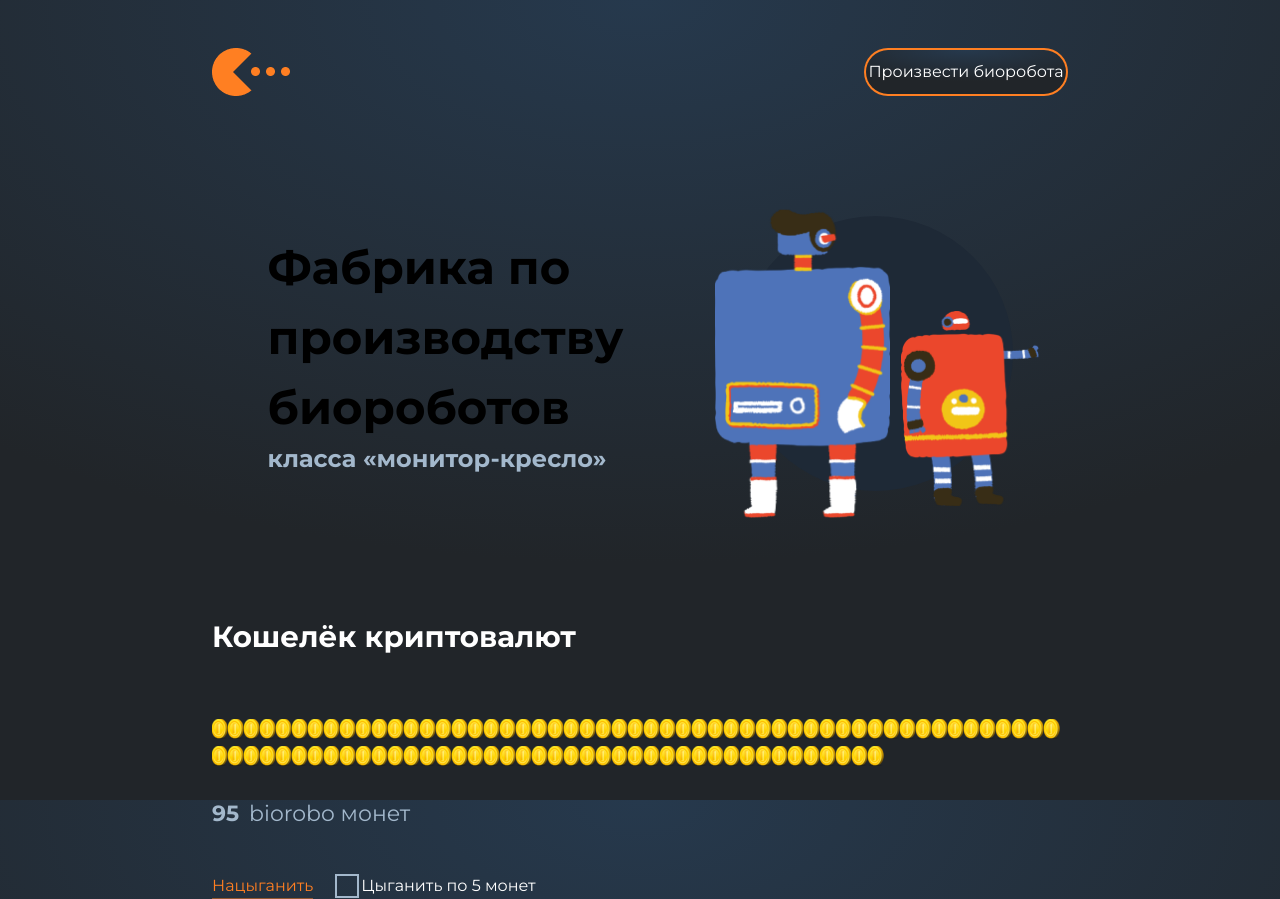
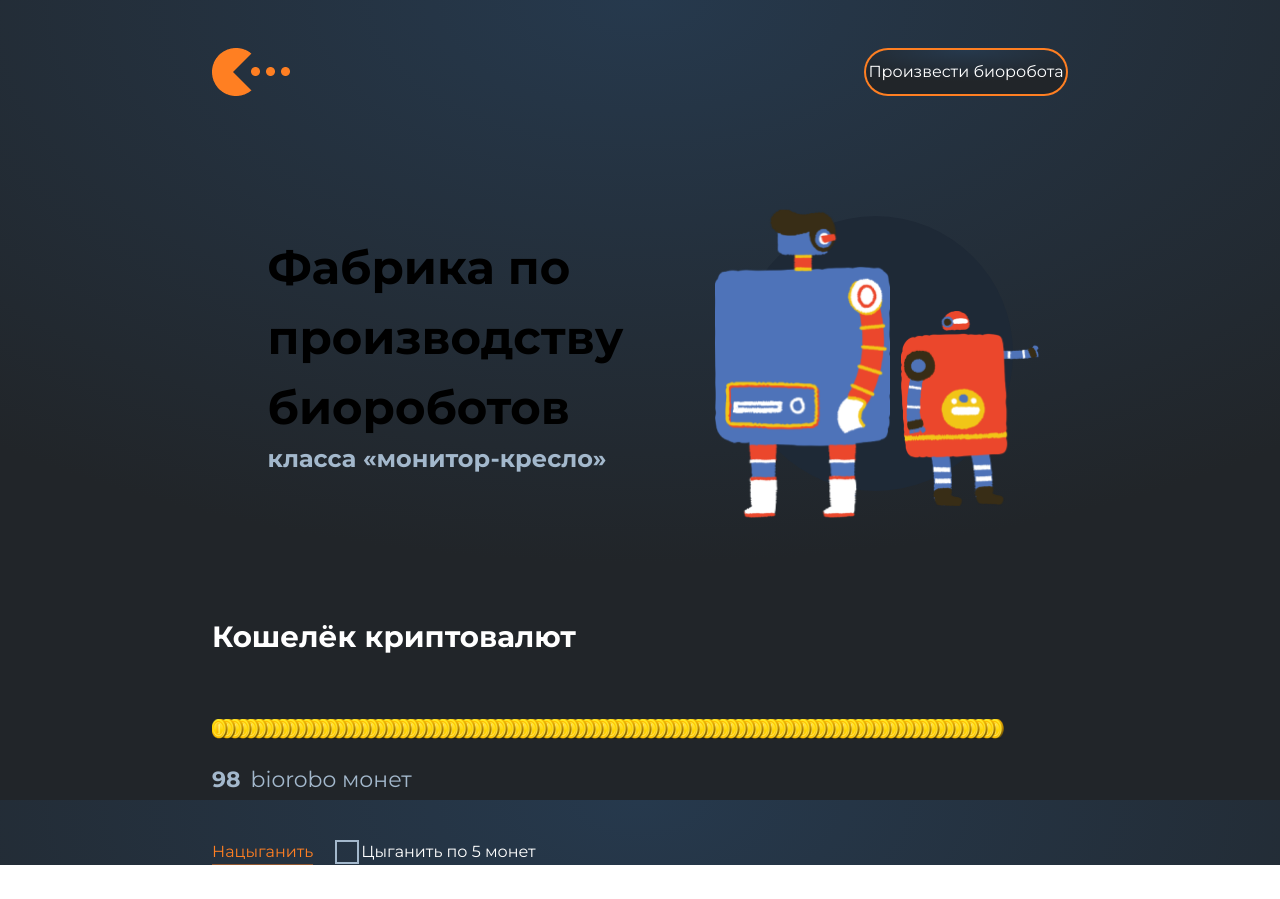
Before and after one commit to V-Kovalenko/biorobot, a Vue app: page / in a window 1280 px wide. After the commit the page ends 865 px from the top, so only its background shows below. Built offline with nearby package versions, Linux system fonts and the light colour scheme.

Commit message:
add files

```diff
--- a/src/components/Wallet.vue
+++ b/src/components/Wallet.vue
@@ -1,8 +1,9 @@
 <script setup>
-import { computed, reactive, ref, toRefs } from "vue";
+import { ref, toRefs } from "vue";
 import useCoins from "@/stores/useCoins";
 import UiLink from "@/components/ui/UiLink.vue";
 
+const emit = defineEmits(["emitShowError"]);
 const coinsState = useCoins();
 const { coins, textCoins } = toRefs(coinsState); // данные монет и текст из store useCoins
 const isChecked = ref(false); // состояние checkbox
@@ -14,25 +15,26 @@ const incrementCoins = () => {
     coins.value += 5;
   }
 };
-const imgCoins = computed(() =>
-  // добавление картинок - монеток
-  Array(coins.value).fill({
-    url: new URL("@/assets/images/wallet/coin.png", import.meta.url),
-  }),
-);
+
+const sendEmitShowError = () => {
+  emit("emitShowError");
+};
 </script>
 
 <template>
   <div class="wallet">
     <div class="wallet__container" />
     <h2 class="wallet__h2">Кошелёк криптовалют</h2>
-    <img
-      v-for="(img, idx) in imgCoins"
-      :key="idx"
-      :src="img.url"
-      alt="Coins"
-      class="wallet__money-img"
-    />
+    <div class="wallet__coins">
+      <img
+        v-for="number in coins"
+        :key="number"
+        alt="Coins"
+        class="wallet__money-img"
+        src="@/assets/images/wallet/coin.png"
+        :style="{ zIndex: coins + 1 - number }"
+      />
+    </div>
 
     <div class="wallet__count-money money">
       <span class="wallet__number-money money">{{ coins }}</span>
@@ -40,13 +42,12 @@ const imgCoins = computed(() =>
     </div>
 
     <div class="wallet__gypsy text">
-      <UiLink v-if="coins < 100" @click="incrementCoins" />
-      <UiLink v-else :link-disabled="true" />
+      <UiLink v-if="coins < 100" :link="true" @click="incrementCoins" />
+      <UiLink v-else :link-disabled="true" @click="sendEmitShowError" />
       <label for="gypsy" class="wallet__label">
         <input v-model="isChecked" type="checkbox" class="wallet__input" />
         <span class="wallet__gypsy-5">Цыганить по 5 монет</span>
         <span id="gypsy" class="wallet__checkbox-border" />
-        <!--        <span class="wallet__img-checked" />-->
         <img
           v-if="isChecked"
           src="@/assets/images/wallet/checked.png"
@@ -68,12 +69,15 @@ const imgCoins = computed(() =>
   &__h2 {
     margin-bottom: 60px;
   }
+  &__coins {
+    display: flex;
+    flex-wrap: wrap;
+  }
   &__money-img {
-    //margin-bottom: 24px;
-    display: inline;
     width: 16px;
     height: 20px;
-    //margin: 0;
+    position: relative;
+    margin-right: -8px;
   }
   &__count-money {
     margin: 24px 0 44px 0;
--- a/src/components/pages/HomePage.vue
+++ b/src/components/pages/HomePage.vue
@@ -10,7 +10,7 @@ const { coins } = toRefs(coinsState);
 const toggleModalWindowError = ref(false);
 
 watch(
-  () => coins.value,
+  () => coins.value, // отслеживание изменения coins и вызов modalError если coins достигли 100
   (newValue) => {
     if (newValue >= 100) {
       toggleModalWindowError.value = true;
@@ -20,12 +20,25 @@ watch(
 const closeModalWindowError = () => {
   toggleModalWindowError.value = false;
 };
+const showModalError = () => {
+  toggleModalWindowError.value = true;
+};
+watch(
+  () => coins.value,
+  (newValue) => {
+    console.log(newValue);
+    console.log(toggleModalWindowError.value);
+  },
+);
 </script>
 
 <template>
   <div class="home-page">
     <Header />
-    <Wallet />
+    <Wallet
+      :state-toggle-modal-window-error="toggleModalWindowError"
+      @emitShowError="showModalError"
+    />
     <ModalWindowError
       v-show="toggleModalWindowError"
       @emitCloseModalWindowError="closeModalWindowError"
--- a/src/components/ui/UiLink.vue
+++ b/src/components/ui/UiLink.vue
@@ -2,19 +2,21 @@
 import { computed } from "vue";
 
 const props = defineProps({
+  link: {
+    type: Boolean,
+  },
   linkDisabled: {
     type: Boolean,
   },
 });
 const linkStyles = computed(() => ({
+  link: props.link,
   link__disabled: props.linkDisabled,
 }));
 </script>
 
 <template>
-  <div class="link">
-    <span :class="linkStyles">Нацыганить</span>
-  </div>
+  <span :class="linkStyles">Нацыганить</span>
 </template>
 
 <style scoped lang="scss">
@@ -26,9 +28,8 @@ const linkStyles = computed(() => ({
   &:hover {
     color: #ff5722;
   }
-  &__disabled {
-    color: #4c5865;
-    pointer-events: none;
-  }
+}
+.link__disabled {
+  color: #4c5865;
 }
 </style>
--- a/src/stores/useCoins.js
+++ b/src/stores/useCoins.js
@@ -2,7 +2,7 @@ import { defineStore } from "pinia";
 import { computed, ref } from "vue";
 
 const useCoins = defineStore("useCoins", () => {
-  const coins = ref(95);
+  const coins = ref(98);
   const textCoins = computed(() => {
     if (coins.value === 1) {
       return "biorobo монета";
```
